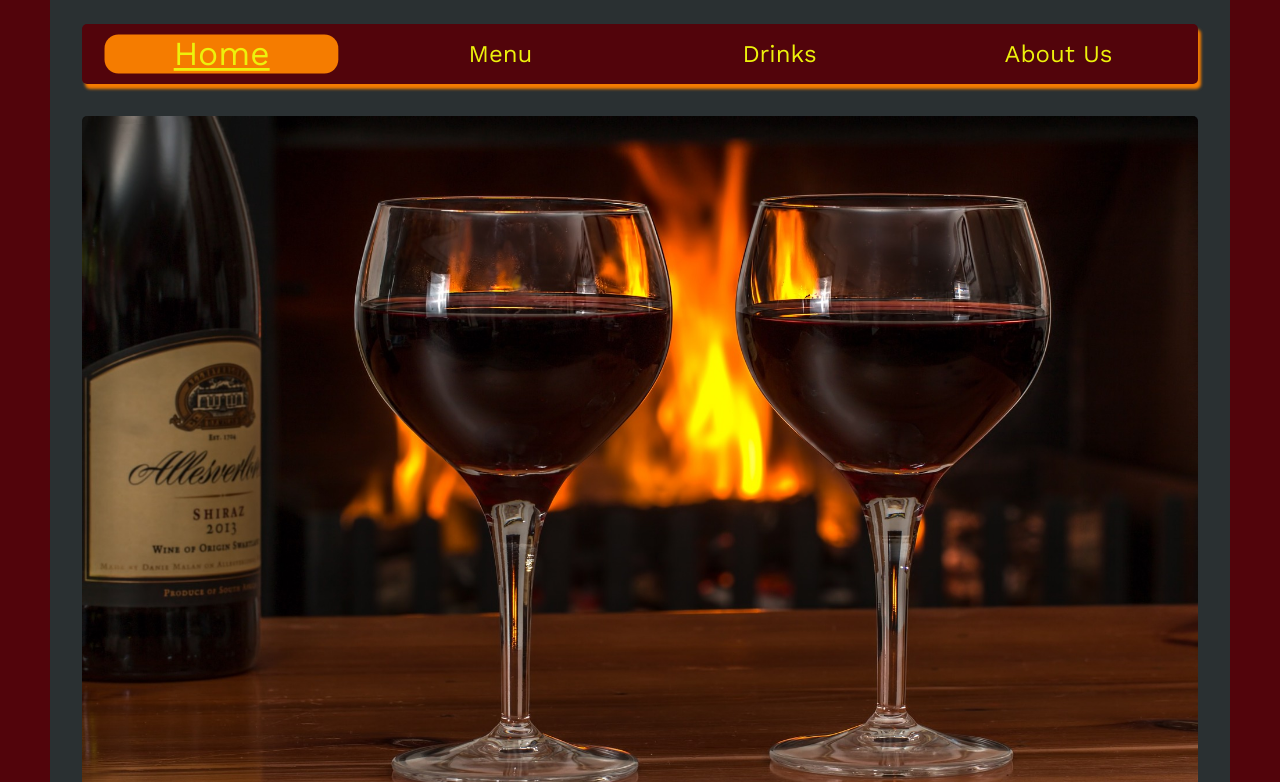
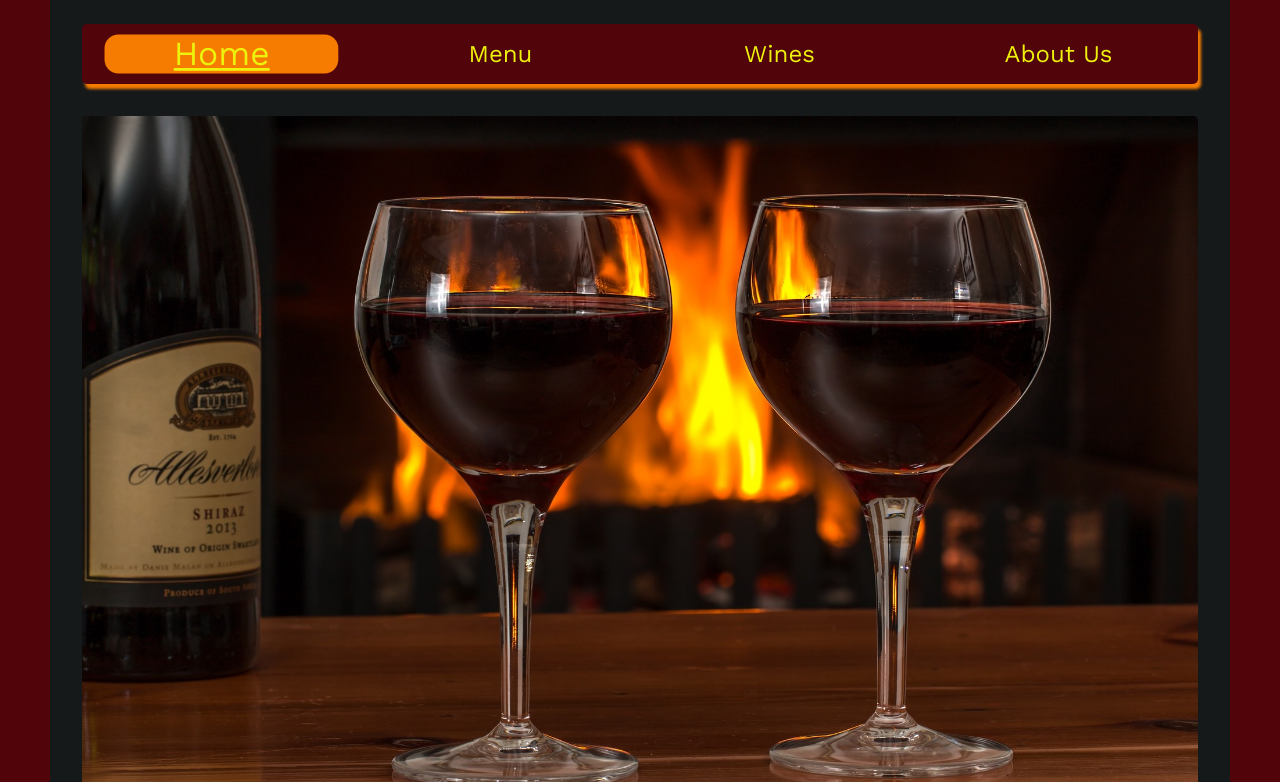
Before and after one commit to Tyxsdev/Restaurant-Page, a website built with webpack: page dist/index.html in a window 1280 px wide. Shown: the part 110-892 px from the top of the page. Built offline with nearby package versions, Linux system fonts and the light colour scheme.

Commit message:
Minos changes to the style

```diff
--- a/src/setUp.js
+++ b/src/setUp.js
@@ -7,7 +7,7 @@ function createNav() {
   const fourthLi = document.createElement('li');
   firstLi.textContent = 'Home';
   secondLi.textContent = 'Menu';
-  thirdLi.textContent = 'Drinks';
+  thirdLi.textContent = 'Wines';
   fourthLi.textContent = 'About Us';
   firstLi.classList.add('home', 'selected');
   secondLi.classList.add('menu');
--- a/src/style.css
+++ b/src/style.css
@@ -1,5 +1,5 @@
 :root {
-    --color-one: #2a3032;
+    --color-one: #16191a;
     --color-two: #52040b;
     --color-three: #edf10c;
     --color-four: #f57c00;
```
Also changed, not shown: dist/main.js.
